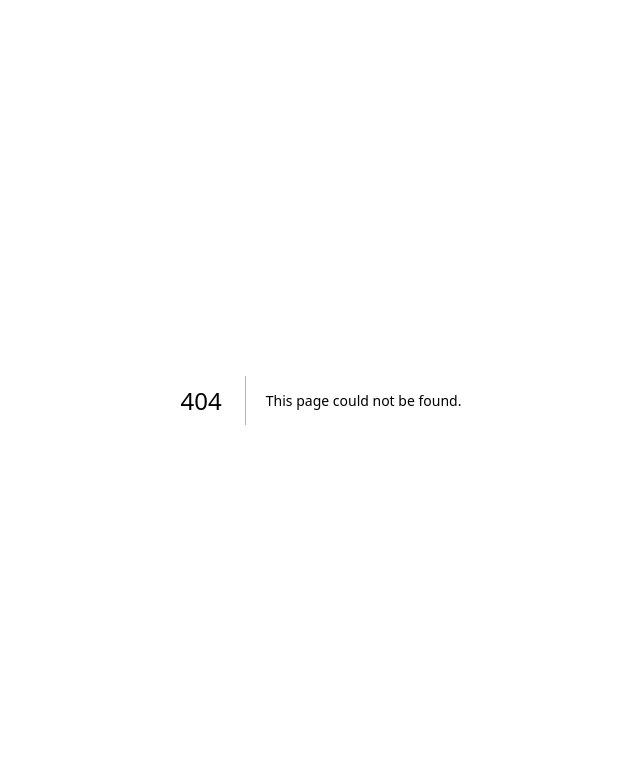
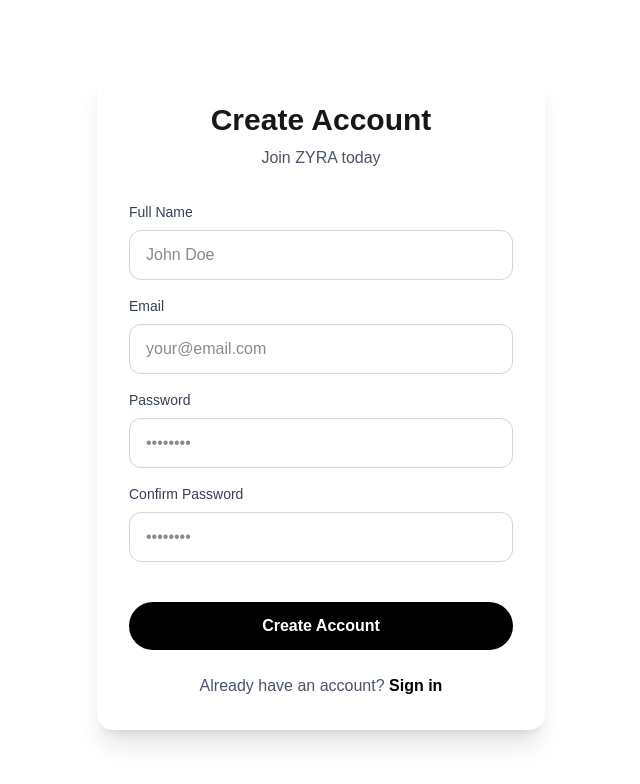
Before and after one commit to megha-56/Zyra, a Next.js app: page /signup in a window 1280 px wide. Before the commit this address had no page. Shown: the top 784 px of the page, without its empty margins (319-959 px from the left). Built offline with nearby package versions, Linux system fonts and the light colour scheme.

Commit message:
Refactor: Remove unused components and implement Collections and Signup pages

```diff
--- a/src/app/layout.tsx
+++ b/src/app/layout.tsx
@@ -1,16 +1,5 @@
 import type { Metadata } from "next";
-import { Geist, Geist_Mono } from "next/font/google";
 import "./globals.css";
-
-const geistSans = Geist({
-  variable: "--font-geist-sans",
-  subsets: ["latin"],
-});
-
-const geistMono = Geist_Mono({
-  variable: "--font-geist-mono",
-  subsets: ["latin"],
-});
 
 export const metadata: Metadata = {
   title: "Create Next App",
@@ -23,10 +12,7 @@ export default function RootLayout({
   children: React.ReactNode;
 }>) {
   return (
-    <html
-      lang="en"
-      className={`${geistSans.variable} ${geistMono.variable} h-full antialiased`}
-    >
+    <html lang="en" className="h-full antialiased">
       <body className="min-h-full flex flex-col">{children}</body>
     </html>
   );
--- a/src/app/page.tsx
+++ b/src/app/page.tsx
@@ -2,6 +2,8 @@ import Link from 'next/link';
 import ProductCard from '@/components/ProductCard';
 import Button from '@/components/Button';
 import { ArrowRight } from 'lucide-react';
+
+export const dynamic = 'force-dynamic';
 
 async function getFeaturedProducts() {
   try {
--- /dev/null
+++ b/src/app/signup/page.tsx
@@ -0,0 +1,132 @@
+'use client';
+
+import { useState, type FormEvent } from 'react';
+import { useRouter } from 'next/navigation';
+import Link from 'next/link';
+import Input from '@/components/Input';
+import Button from '@/components/Button';
+
+export default function SignupPage() {
+  const router = useRouter();
+  const [formData, setFormData] = useState({
+    name: '',
+    email: '',
+    password: '',
+    confirmPassword: '',
+  });
+  const [error, setError] = useState('');
+  const [loading, setLoading] = useState(false);
+
+  const handleSubmit = async (e: FormEvent<HTMLFormElement>) => {
+    e.preventDefault();
+    setError('');
+
+    if (formData.password !== formData.confirmPassword) {
+      setError('Passwords do not match');
+      return;
+    }
+
+    if (formData.password.length < 6) {
+      setError('Password must be at least 6 characters');
+      return;
+    }
+
+    setLoading(true);
+
+    try {
+      const response = await fetch('/api/auth/signup', {
+        method: 'POST',
+        headers: { 'Content-Type': 'application/json' },
+        body: JSON.stringify({
+          name: formData.name,
+          email: formData.email,
+          password: formData.password,
+        }),
+      });
+
+      const data = await response.json();
+
+      if (!response.ok) {
+        setError(data.error || 'Signup failed');
+        setLoading(false);
+        return;
+      }
+
+      router.push('/');
+      router.refresh();
+    } catch (err) {
+      setError('An error occurred. Please try again.');
+      setLoading(false);
+    }
+  };
+
+  return (
+    <div className="min-h-screen flex items-center justify-center px-4 py-12">
+      <div className="max-w-md w-full">
+        <div className="bg-white rounded-2xl shadow-xl p-8">
+          <h1 className="text-3xl font-bold text-center mb-2">Create Account</h1>
+          <p className="text-gray-600 text-center mb-8">Join ZYRA today</p>
+
+          {error && (
+            <div className="mb-4 p-4 bg-red-50 border border-red-200 rounded-xl text-red-600 text-sm">
+              {error}
+            </div>
+          )}
+
+          <form onSubmit={handleSubmit} className="space-y-4">
+            <Input
+              type="text"
+              label="Full Name"
+              placeholder="John Doe"
+              value={formData.name}
+              onChange={(e) => setFormData({ ...formData, name: e.target.value })}
+              required
+            />
+
+            <Input
+              type="email"
+              label="Email"
+              placeholder="your@email.com"
+              value={formData.email}
+              onChange={(e) => setFormData({ ...formData, email: e.target.value })}
+              required
+            />
+
+            <Input
+              type="password"
+              label="Password"
+              placeholder="••••••••"
+              value={formData.password}
+              onChange={(e) => setFormData({ ...formData, password: e.target.value })}
+              required
+            />
+
+            <Input
+              type="password"
+              label="Confirm Password"
+              placeholder="••••••••"
+              value={formData.confirmPassword}
+              onChange={(e) => setFormData({ ...formData, confirmPassword: e.target.value })}
+              required
+            />
+
+            <Button
+              type="submit"
+              className="w-full mt-6"
+              disabled={loading}
+            >
+              {loading ? 'Creating account...' : 'Create Account'}
+            </Button>
+          </form>
+
+          <p className="mt-6 text-center text-gray-600">
+            Already have an account?{' '}
+            <Link href="/login" className="text-black font-semibold hover:underline">
+              Sign in
+            </Link>
+          </p>
+        </div>
+      </div>
+    </div>
+  );
+}
--- a/src/components/Footer.tsx
+++ b/src/components/Footer.tsx
@@ -1,6 +1,6 @@
 import Link from 'next/link';
 import Image from 'next/image';
-import { Facebook, Instagram, Twitter, Mail, MapPin } from 'lucide-react';
+import { Link2 as ExternalLink, Mail, MapPin } from 'lucide-react';
 
 export default function Footer() {
   return (
@@ -85,7 +85,7 @@ export default function Footer() {
                 rel="noopener noreferrer"
                 className="p-2 bg-white rounded-full shadow hover:shadow-md transition-shadow"
               >
-                <Facebook className="h-5 w-5" />
+                <ExternalLink className="h-5 w-5" />
               </a>
               <a
                 href="https://instagram.com"
@@ -93,7 +93,7 @@ export default function Footer() {
                 rel="noopener noreferrer"
                 className="p-2 bg-white rounded-full shadow hover:shadow-md transition-shadow"
               >
-                <Instagram className="h-5 w-5" />
+                <ExternalLink className="h-5 w-5" />
               </a>
               <a
                 href="https://twitter.com"
@@ -101,7 +101,7 @@ export default function Footer() {
                 rel="noopener noreferrer"
                 className="p-2 bg-white rounded-full shadow hover:shadow-md transition-shadow"
               >
-                <Twitter className="h-5 w-5" />
+                <ExternalLink className="h-5 w-5" />
               </a>
               <a
                 href="mailto:info@zyra.com"
```
Also changed, not shown: src/app/collections/page.tsx (renamed from src/app/collections/page.jsx).
